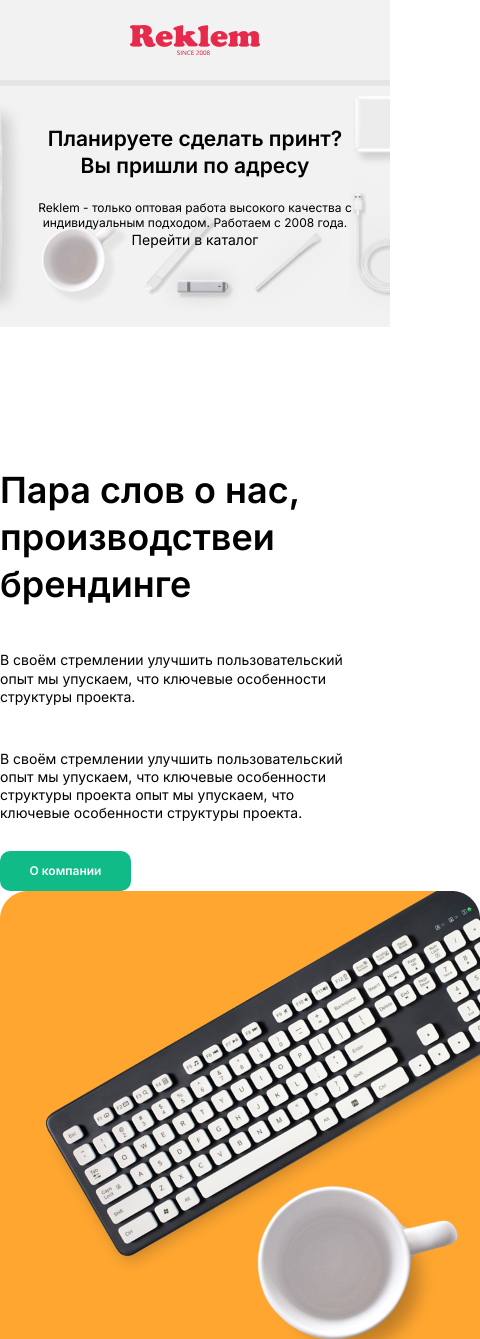
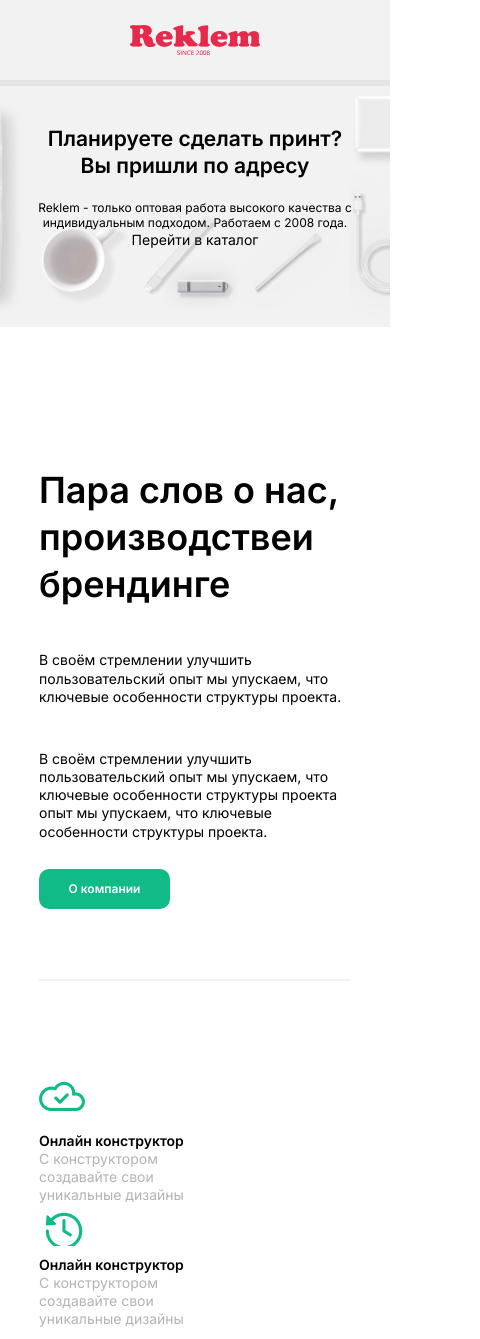
Before and after one commit to Mone-2924/recklem, a plain HTML site: page index.html in a window 390 px wide. Shown: the top 1339 px of the page, 480 px wide, since content can reach past the window. Drawn offline with Linux system fonts and the light colour scheme.

Commit message:
adapted the production block for all devices

```diff
--- a/css/media.css
+++ b/css/media.css
@@ -12,6 +12,12 @@
     }
 }
 @media screen and (max-width: 1100px){
+    .container-inner{
+        max-width: 80%;
+    }
+    .row{
+        align-items: center;
+    }
     .nav-inner{
        flex-direction: column;
        justify-content: center;
@@ -24,6 +30,20 @@
     }
     .main-block {
         padding: 10% 0 20%;
+    }
+    .branding-info{
+        max-width: 50%;
+    }
+    .branding-img{
+        max-width: 45%;
+    }
+}
+@media screen and (max-width: 800px){
+    .branding-info{
+        max-width: 100%;
+    }
+    .branding-img{
+        display: none;
     }
 }
 @media screen and (max-width: 700px){
```
